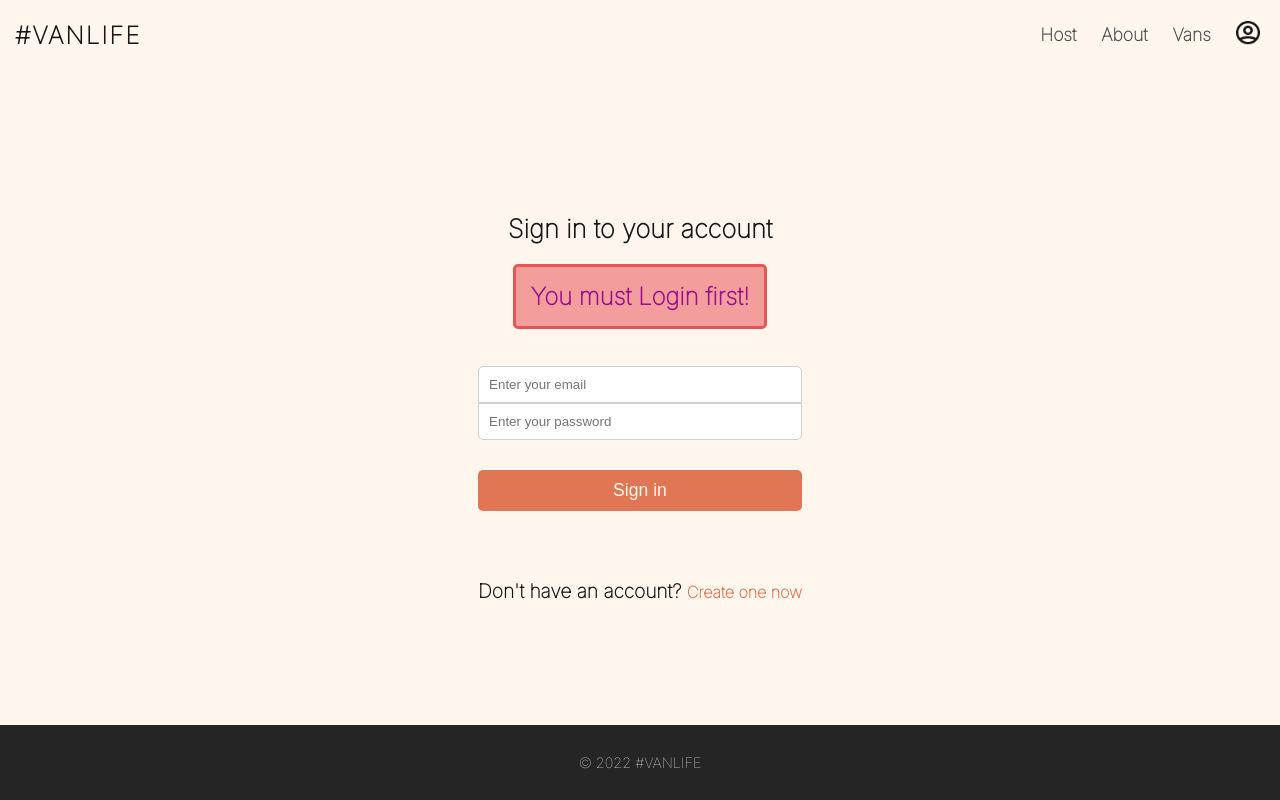
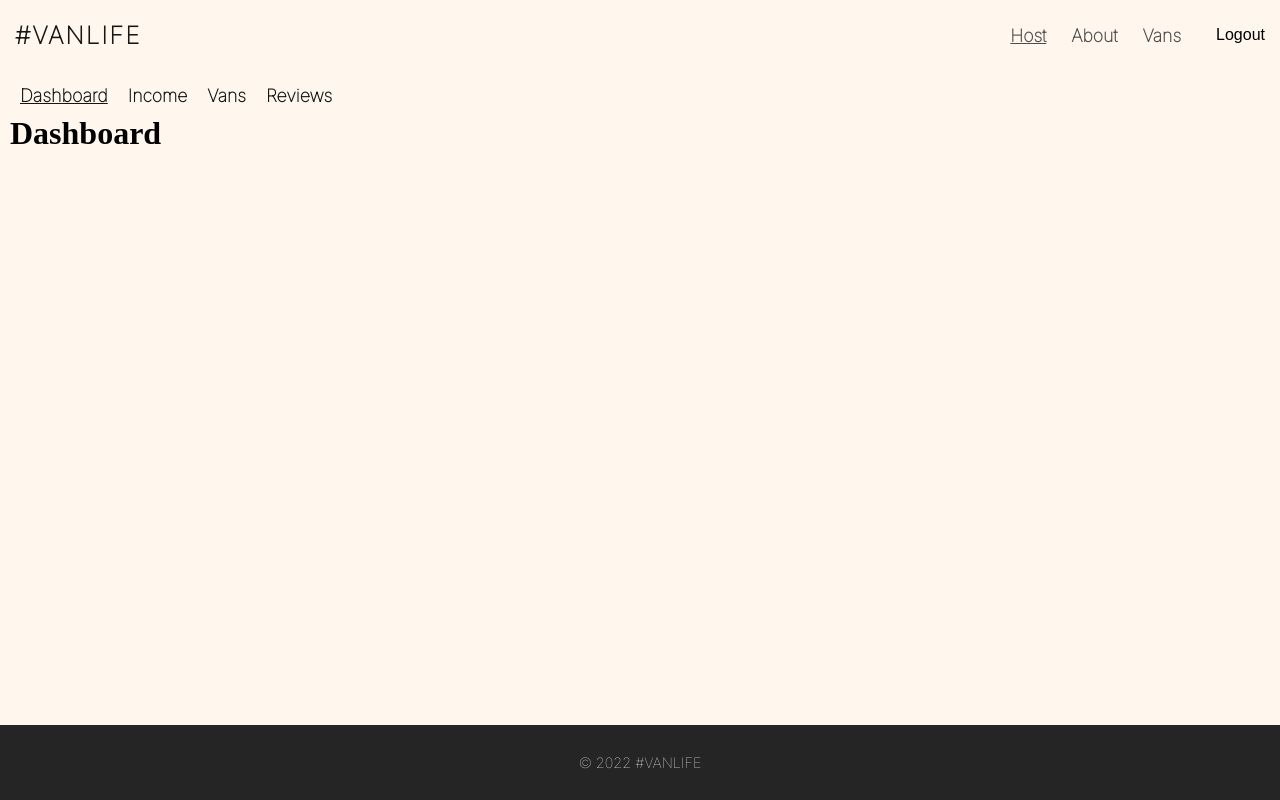
Before and after one commit to djalilsel/Vanlife, a React (Vite) app: page /host in a window 1280 px wide. Before the commit this address led to /login. Built offline with nearby package versions, Linux system fonts and the light colour scheme; sample sign-in values are in the browser's storage; what miragejs would draw is missing.

Commit message:
login auth aproved + logout btn + logout redirect

```diff
--- a/api.js
+++ b/api.js
@@ -27,3 +27,20 @@ export async function getHostVans(id) {
     const data = await res.json()
     return data.vans
 }
+
+export async function loginUser(creds) {
+    const res = await fetch("/api/login",
+        { method: "post", body: JSON.stringify(creds) }
+    )
+    const data = await res.json()
+
+    if (!res.ok) {
+        throw {
+            message: data.message,
+            statusText: res.statusText,
+            status: res.status
+        }
+    }
+
+    return data
+}
--- a/src/App.jsx
+++ b/src/App.jsx
@@ -20,14 +20,14 @@ import HostPricing from './pages/Host/HostPricing'
 import HostPhotos from './pages/Host/HostPhotos'
 import ErrorPage from './pages/ErrorPage'
 import Error from './pages/Error'
-import Login from './pages/Login'
-import RequireAuth from '../utils'
+import Login, { action as loginAction } from './pages/Login'
+import RequireAuth from './RequireAuth'
 import './App.css'
 
   const router = createBrowserRouter(createRoutesFromElements(
     <Route path='/' element={<Layout />}>
       <Route index element={<Main />} />
-      <Route path='login' element={<Login />}/>
+      <Route path='login' element={<Login />} action={loginAction}/>
       <Route path='about' element={<About />} />
       <Route path='vans' element={<Vans />} loader={vansLoader}  errorElement={<Error />}/>
       <Route path='vans/:id' element={<VanDetails />} loader={vanDetailsloader} />
--- a/utils.jsx
+++ b/src/RequireAuth.jsx
@@ -1,10 +1,11 @@
-import React from "react"
+import React, { useEffect, useState } from "react"
 import { Navigate } from "react-router-dom"
 import { Outlet } from "react-router-dom"
 
+
 export default function RequireAuth(){
 
-    const isLoggedIn = false
+    const isLoggedIn = localStorage.getItem("loggedin") === "true" ? true : false
 
     if(!isLoggedIn){
         return <Navigate to="/login" state={{message: "You must Login first!"}}/>
@@ -12,4 +13,7 @@ export default function RequireAuth(){
         return <Outlet />
     }
 
+
+
+
 }
--- a/src/components/Header.css
+++ b/src/components/Header.css
@@ -54,3 +54,13 @@ header {
     padding: 0px;
     margin: 0px;
 }
+
+header > button {
+    border: none;
+    padding: 5px;
+    border-radius: 5px;
+    margin: 10px;
+    align-self: center;
+    background-color: initial;
+    font-size: 1rem;
+}
--- a/src/components/Header.jsx
+++ b/src/components/Header.jsx
@@ -1,9 +1,22 @@
-import React from "react";
-import { Link, NavLink } from "react-router-dom";
+import React, { useEffect, useState } from "react";
+import { Link, NavLink, Navigate } from "react-router-dom";
 import loginImg from '../assets/images/avatar-icon.png'
 import './Header.css'
 
 export default function Header(){
+
+    const [loggedIn, setLoggedIn] = useState(localStorage.getItem("loggedin"))
+
+    useEffect(() => {
+        setLoggedIn(localStorage.getItem("loggedin"))
+    }, [localStorage.getItem("loggedin")])
+
+
+    function logout(){
+        localStorage.removeItem("loggedin")
+        setLoggedIn(false)
+    }
+
     return(
         <header>
             <div className="vanlife--logo">
@@ -15,8 +28,10 @@ export default function Header(){
                 <NavLink className={({isActive}) => isActive ? "page--navigate active--page--navigate" : "page--navigate"} to="host">Host</NavLink>
                 <NavLink className={({isActive}) => isActive ? "page--navigate active--page--navigate" : "page--navigate"} to="about">About</NavLink>
                 <NavLink className={({isActive}) => isActive ? "page--navigate active--page--navigate" : "page--navigate"} to="vans">Vans</NavLink>
-                <NavLink className="page--navigate" to="login"><img src={loginImg} alt="login logo" /></NavLink>
+                {!loggedIn && <NavLink className="page--navigate" to="login"><img src={loginImg} alt="login logo" /></NavLink>}
             </nav>
+            {!loggedIn && <Navigate to="/login" />}
+            {loggedIn && <button onClick={logout}>Logout</button>}
         </header>
     )
 }
--- a/src/components/ListedVanDetailsLayout.jsx
+++ b/src/components/ListedVanDetailsLayout.jsx
@@ -6,8 +6,12 @@ import { useLoaderData } from "react-router";
 import { getHostVans } from "../../api";
 import './ListedVanDetailsLayout.css'
 
+
 export async function loader({ params }){
+
+    console.log("You got the host vans data")
     return getHostVans(params.id)
+
 }
 
 export default function ListedVanDetailsLayout(){
--- a/src/pages/Host/ListedVans.jsx
+++ b/src/pages/Host/ListedVans.jsx
@@ -2,11 +2,12 @@ import React, { useEffect, useState } from "react";
 import ListedVan from "../components/ListedVan";
 import { useLoaderData } from "react-router";
 import { getHostVans } from "../../../api";
+
 import './ListedVans'
 
 export async function loader({ params }){
-    console.log("You got the host vans data")
-    return getHostVans(params.id)
+        console.log("You got the host vans data")
+        return getHostVans(params.id)
 }
 
 export default function ListedVans(){
--- a/src/pages/Login.css
+++ b/src/pages/Login.css
@@ -30,6 +30,7 @@
     background-color: rgb(243, 157, 157);
     padding: 15px;
     border-radius: 5px;
+    margin: 5px 0px;
 }
 
 .login--form{
--- a/src/pages/Login.jsx
+++ b/src/pages/Login.jsx
@@ -1,36 +1,57 @@
 import React, { useState } from "react";
-import { Link, useLocation, useOutletContext } from "react-router-dom";
+import { Link, useLocation, Form } from "react-router-dom";
+import { loginUser } from "../../api";
 import './Login.css'
+
+
+export async function action({ request }) {
+
+    const formData = await request.formData()
+    const email = formData.get("email")
+    const password = formData.get("password")
+    const data = await loginUser({email, password})
+    .then(data => data.token ? localStorage.setItem("loggedin", true) : null)
+    .then(() => {rredirect = true})
+        .catch(err => console.log(err))
+
+
+    console.log(localStorage.getItem("loggedin"))
+    return null
+}
 
 export default function Login(){
 
-    const [loginInfo, setLoginInfo] = useState({ email: "", password: "" })
+
+    const [status, setStatus] = useState("idle")
+    const [error, setError] = useState(null)
     const  { state } = useLocation()
-    const message = state
+    const messagee = state
+
 
     function handleSubmit(event){
+        messagee.message = ""
         event.preventDefault()
-        console.log(loginInfo)
+        setStatus("submitting")
+        setError(null)
+        .finally(() => setStatus("idle"))
+
     }
 
-    function handleChange(event){
-        setLoginInfo(prevLoginInfo => (
-            {...prevLoginInfo,
-            [event.target.name]: event.target.value}
-        ))}
+
 
     return (
         <div className="login--wrapper">
             <div className="login--container">
                 <h1>Sign in to your account</h1>
-                {message && <h2>{message.message}</h2>}
-            <form action="Login" className="login--form">
-                <input name="email" className="login--input" type="email" placeholder="Enter your email" onChange={handleChange} value={loginInfo.email}/>
-                <input name="password" className="login--input under" type="password" placeholder="Enter your password" onChange={handleChange} value={loginInfo.password}/>
-                <button onClick={handleSubmit}>
+                {error && <h2>{error.message}</h2>}
+                {messagee?.message && <h2>{messagee.message}</h2>}
+            <Form method="post" className="login--form" replace>
+                <input name="email" className="login--input" type="email" placeholder="Enter your email" />
+                <input name="password" className="login--input under" type="password" placeholder="Enter your password" />
+                <button disabled={status === "submitting" ? true : false} >
                     Sign in
                 </button>
-            </form>
+            </Form>
             <section>Don't have an account? <Link to='.' className="createaccount">Create one now</Link></section>
             </div>
         </div>
--- a/src/server.js
+++ b/src/server.js
@@ -4,6 +4,7 @@ import { createServer, Model, Response } from "miragejs"
 createServer({
     models: {
         vans: Model,
+        users: Model
     },
 
     seeds(server) {
@@ -13,12 +14,13 @@ createServer({
         server.create("van", { id: "4", name: "Dreamfinder", price: 65, description: "Dreamfinder is the perfect van to travel in and experience. With a ceiling height of 2.1m, you can stand up in this van and there is great head room. The floor is a beautiful glass-reinforced plastic (GRP) which is easy to clean and very hard wearing. A large rear window and large side windows make it really light inside and keep it well ventilated.", imageUrl: "https://assets.scrimba.com/advanced-react/react-router/dreamfinder.png", type: "simple", hostId: "789" })
         server.create("van", { id: "5", name: "The Cruiser", price: 120, description: "The Cruiser is a van for those who love to travel in comfort and luxury. With its many windows, spacious interior and ample storage space, the Cruiser offers a beautiful view wherever you go.", imageUrl: "https://assets.scrimba.com/advanced-react/react-router/the-cruiser.png", type: "luxury", hostId: "789" })
         server.create("van", { id: "6", name: "Green Wonder", price: 70, description: "With this van, you can take your travel life to the next level. The Green Wonder is a sustainable vehicle that's perfect for people who are looking for a stylish, eco-friendly mode of transport that can go anywhere.", imageUrl: "https://assets.scrimba.com/advanced-react/react-router/green-wonder.png", type: "rugged", hostId: "123" })
+        server.create("user", { id: "123", email: "djalil@gmail.com", password: "djalil123", name: "Djalil" })
     },
 
     routes() {
         this.namespace = "api"
         this.logging = false
-        this.timing = 1000
+        // this.timing = 2000
 
         this.get("/vans", (schema, request) => {
             // return new Response(400, {}, {error: "Error fetching data"})
@@ -38,7 +40,25 @@ createServer({
         this.get("/host/vans/:id", (schema, request) => {
             // Hard-code the hostId for now
             const id = request.params.id
-            return schema.vans.where({ id, hostId: "123" })
+            return schema.vans.findBy({ id, hostId: "123" })
+        })
+
+        this.post("/login", (schema, request) => {
+            const { email, password } = JSON.parse(request.requestBody)
+            // This is an extremely naive version of authentication. Please don't
+            // do this in the real world, and never save raw text passwords
+            // in your database 😇
+            const foundUser = schema.users.findBy({ email, password })
+            if (!foundUser) {
+                return new Response(401, {}, { message: "No user with those credentials found!" })
+            }
+
+            // At the very least, don't send the password back to the client 😅
+            foundUser.password = undefined
+            return {
+                user: foundUser,
+                token: "Enjoy your pizza, here's your tokens."
+            }
         })
     }
 })
```
